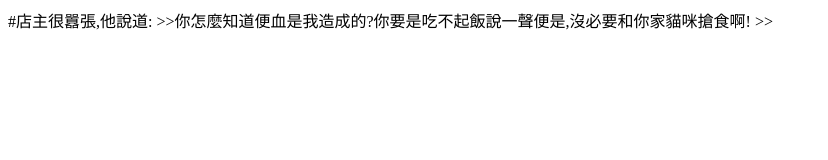
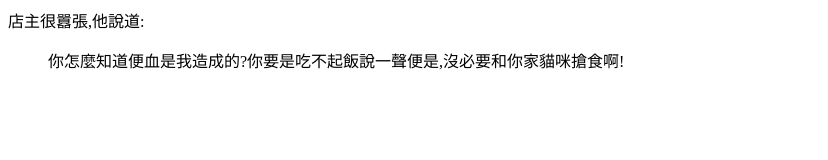
Before and after one commit to sbteb/-, a plain HTML site: page index.html in a window 1280 px wide. Shown: the whole page, without its empty margins (0-828 px from the left). Drawn offline with Linux system fonts and the light colour scheme.

Commit message:
Update index.html

```diff
--- a/index.html
+++ b/index.html
@@ -1,3 +1,5 @@
-#店主很囂張,他說道:
->>你怎麼知道便血是我造成的?你要是吃不起飯說一聲便是,沒必要和你家貓咪搶食啊!
->>
+<p>
+  店主很囂張,他說道:
+</p>
+<blockquote cite="引用地址">你怎麼知道便血是我造成的?你要是吃不起飯說一聲便是,沒必要和你家貓咪搶食啊!
+</blockquoto>
```
